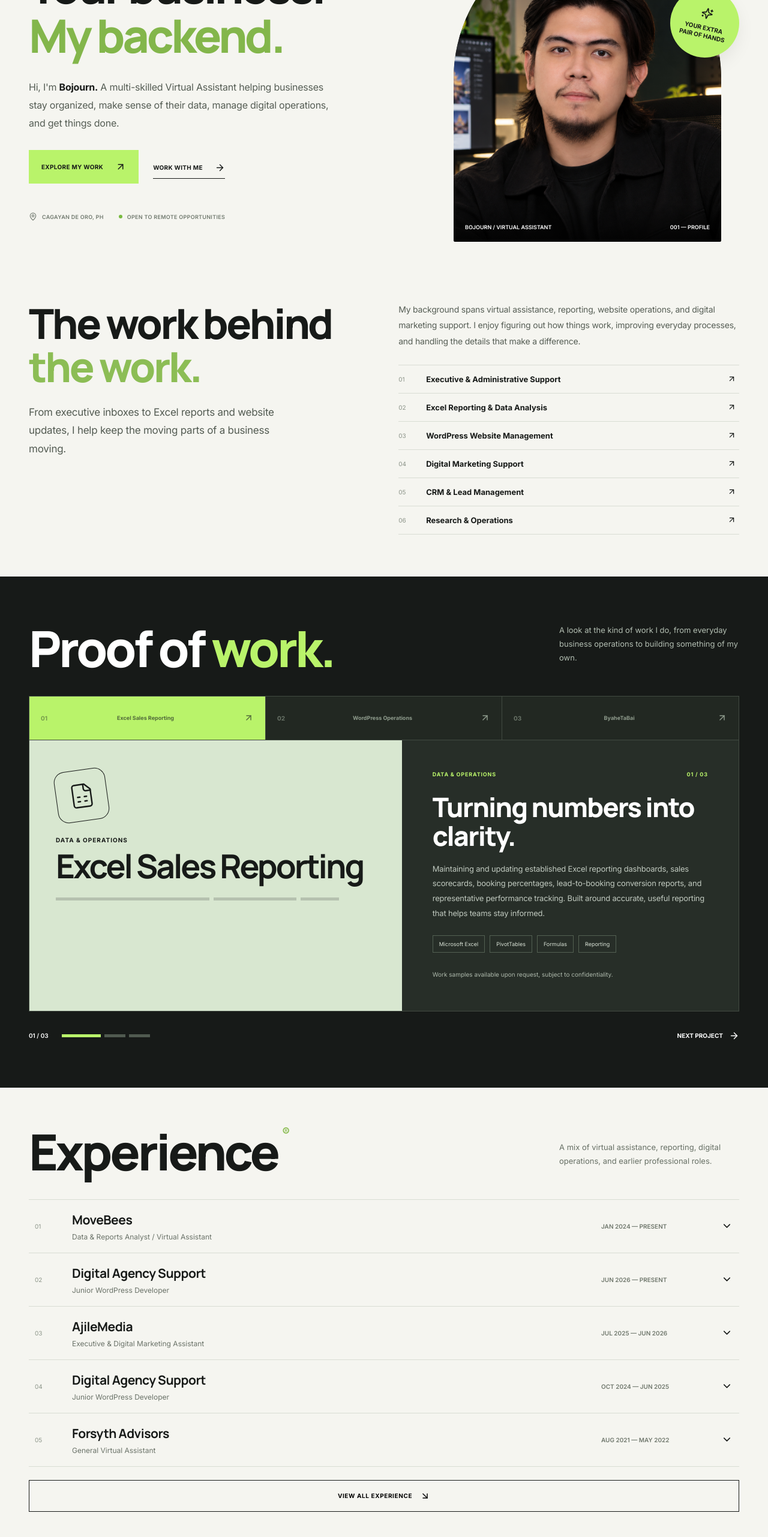
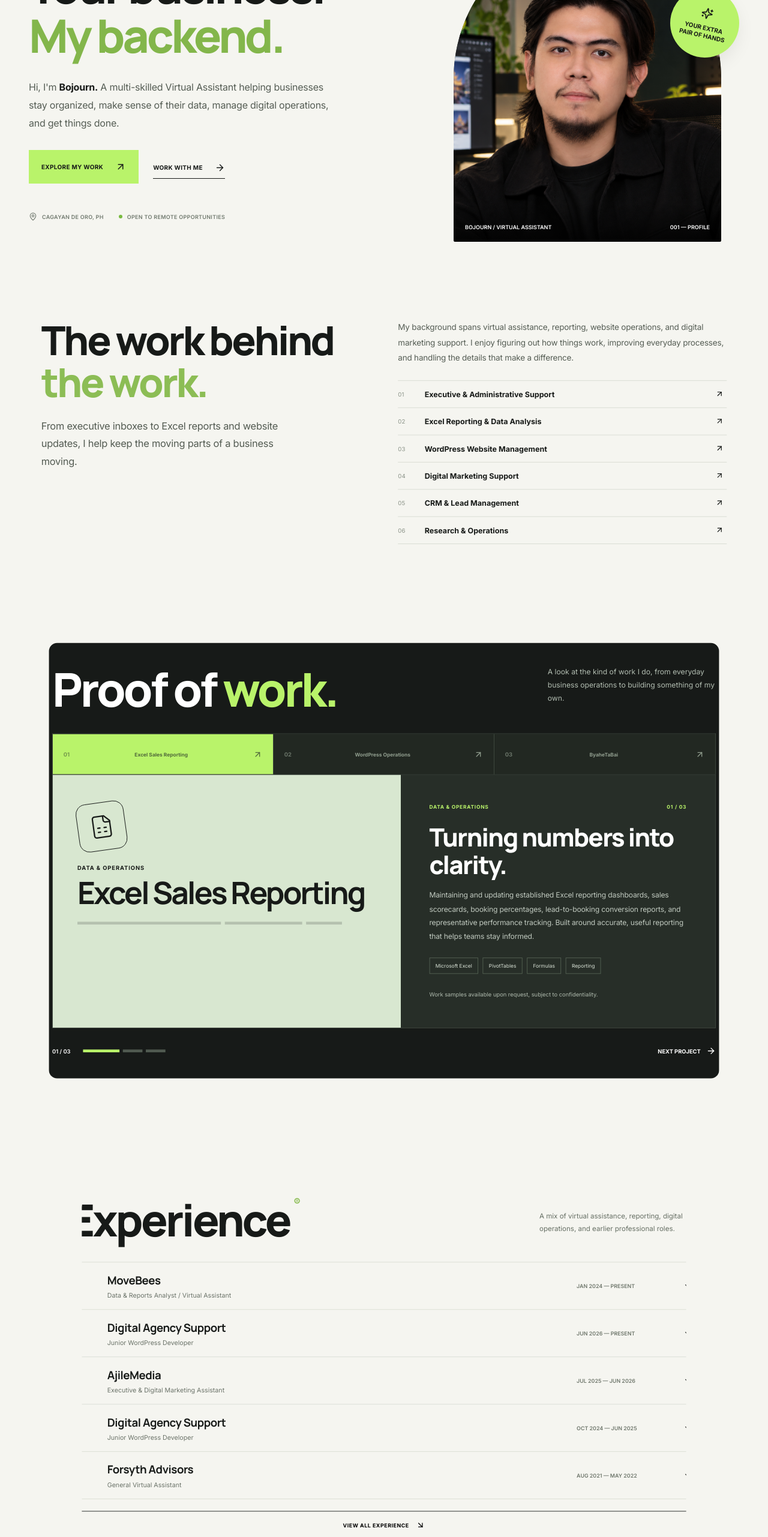
Before and after one commit to bojojojow/bojourn-portfolio, a Next.js app: page / in a window 1280 px wide. Shown: the part 234-2796 px from the top of the page at 60% size. Built offline with nearby package versions, Linux system fonts and the light colour scheme.

Commit message:
Update page.tsx

```diff
--- a/app/page.tsx
+++ b/app/page.tsx
@@ -152,6 +152,28 @@ export default function Home() {
   const [menuOpen, setMenuOpen] = useState(false);
   const reduceMotion = useReducedMotion();
   const heroRef = useRef<HTMLElement>(null);
+  const aboutRef = useRef<HTMLElement>(null);
+  const workRef = useRef<HTMLElement>(null);
+  const experienceRef = useRef<HTMLElement>(null);
+  const contactRef = useRef<HTMLElement>(null);
+
+  // Each section unfolds as its top crosses the viewport.
+  const aboutScroll = useScroll({ target: aboutRef, offset: ["start end", "start start"] });
+  const workScroll = useScroll({ target: workRef, offset: ["start end", "start start"] });
+  const experienceScroll = useScroll({ target: experienceRef, offset: ["start end", "start start"] });
+  const contactScroll = useScroll({ target: contactRef, offset: ["start end", "start start"] });
+  const aboutScale = useTransform(aboutScroll.scrollYProgress, [0, 1], [0.83, 1]);
+  const workScale = useTransform(workScroll.scrollYProgress, [0, 1], [0.82, 1]);
+  const experienceScale = useTransform(experienceScroll.scrollYProgress, [0, 1], [0.82, 1]);
+  const contactScale = useTransform(contactScroll.scrollYProgress, [0, 1], [0.82, 1]);
+  const aboutClip = useTransform(aboutScroll.scrollYProgress, [0, 1], ["inset(10% 8% round 36px)", "inset(0% 0% round 0px)"]);
+  const workClip = useTransform(workScroll.scrollYProgress, [0, 1], ["inset(12% 9% round 40px)", "inset(0% 0% round 0px)"]);
+  const experienceClip = useTransform(experienceScroll.scrollYProgress, [0, 1], ["inset(12% 9% round 40px)", "inset(0% 0% round 0px)"]);
+  const contactClip = useTransform(contactScroll.scrollYProgress, [0, 1], ["inset(12% 9% round 40px)", "inset(0% 0% round 0px)"]);
+  const aboutY = useTransform(aboutScroll.scrollYProgress, [0, 1], [110, 0]);
+  const workY = useTransform(workScroll.scrollYProgress, [0, 1], [130, 0]);
+  const experienceY = useTransform(experienceScroll.scrollYProgress, [0, 1], [130, 0]);
+  const contactY = useTransform(contactScroll.scrollYProgress, [0, 1], [130, 0]);
   const { scrollYProgress: heroProgress } = useScroll({
     target: heroRef,
     offset: ["start start", "end start"],
@@ -265,7 +287,7 @@ export default function Home() {
         </div>
       </section>
 
-      <section id="about" className="va-about">
+      <motion.section ref={aboutRef} id="about" className="va-about va-morph-section" style={reduceMotion ? undefined : { scale: aboutScale, y: aboutY, clipPath: aboutClip } }>
         <div className="va-shell">
           <div className="va-section-topline">
             <span>01 / WHAT I BRING TO THE TABLE</span>
@@ -304,9 +326,9 @@ export default function Home() {
             </div>
           </div>
         </div>
-      </section>
+      </motion.section>
 
-      <section id="work" className="va-work">
+      <motion.section ref={workRef} id="work" className="va-work va-morph-section" style={reduceMotion ? undefined : { scale: workScale, y: workY, clipPath: workClip } }>
         <div className="va-shell">
           <div className="va-section-topline va-section-topline-dark">
             <span>02 / SELECTED WORK</span>
@@ -439,9 +461,9 @@ export default function Home() {
             </button>
           </div>
         </div>
-      </section>
+      </motion.section>
 
-      <section id="experience" className="va-experience">
+      <motion.section ref={experienceRef} id="experience" className="va-experience va-morph-section" style={reduceMotion ? undefined : { scale: experienceScale, y: experienceY, clipPath: experienceClip } }>
         <div className="va-shell">
           <div className="va-section-topline">
             <span>03 / CAREER TIMELINE</span>
@@ -514,9 +536,9 @@ export default function Home() {
             {showAllExperience ? <X size={16} /> : <ArrowDownRight size={17} />}
           </button>
         </div>
-      </section>
+      </motion.section>
 
-      <section id="contact" className="va-contact">
+      <motion.section ref={contactRef} id="contact" className="va-contact va-morph-section" style={reduceMotion ? undefined : { scale: contactScale, y: contactY, clipPath: contactClip } }>
         <div className="va-shell">
           <div className="va-section-topline va-contact-line">
             <span>04 / LET'S CONNECT</span>
@@ -552,7 +574,7 @@ export default function Home() {
             </div>
           </div>
         </div>
-      </section>
+      </motion.section>
 
       <footer className="va-footer">
         <div className="va-shell va-footer-inner">
```
